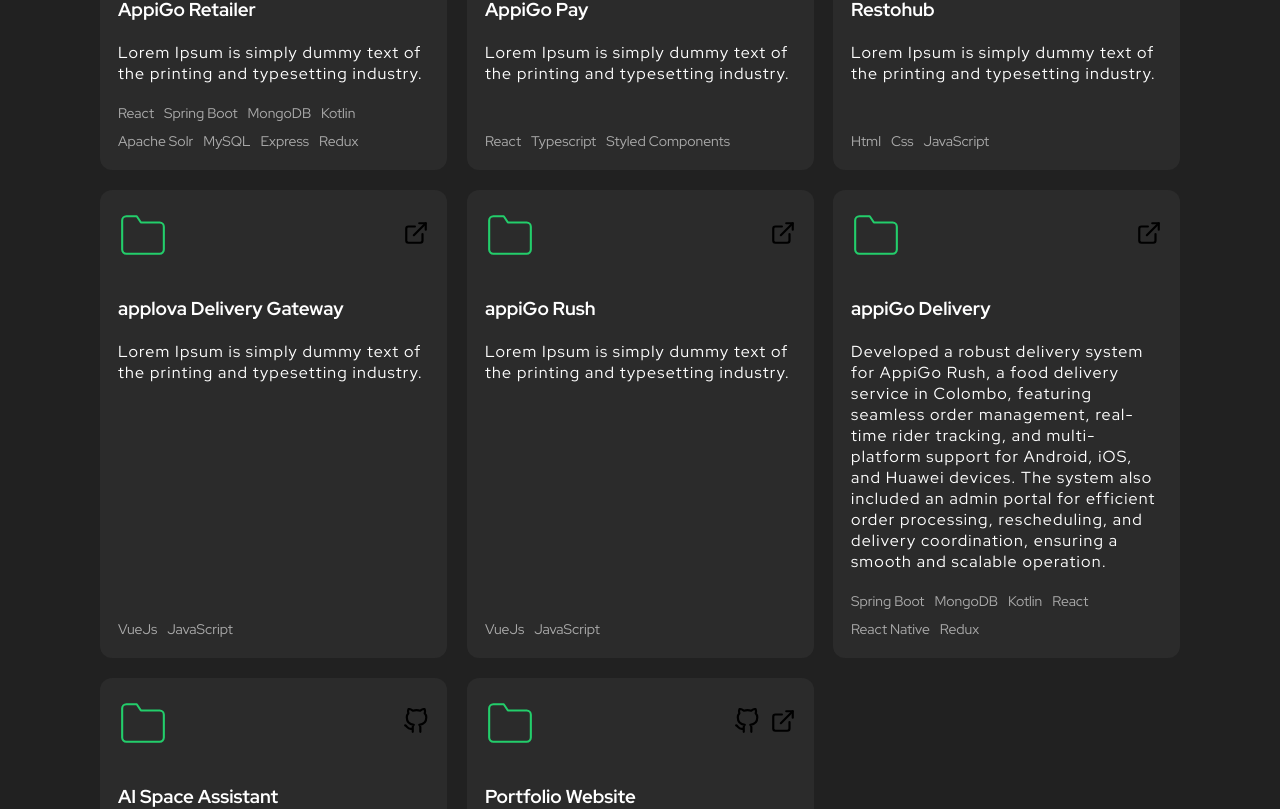
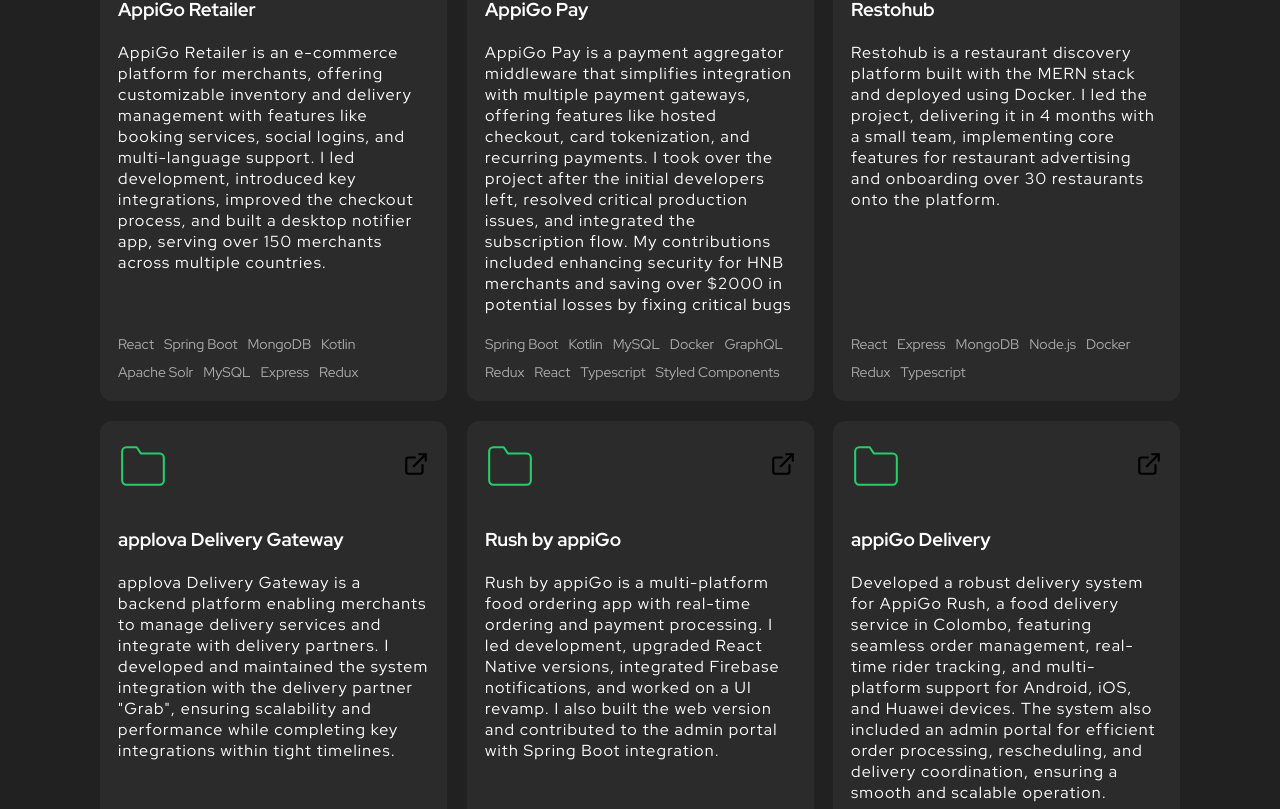
Before and after one commit to adibahsan/adibahsan.github.io, a React (Create React App) app: page / in a window 1280 px wide. Shown: the part 1814-2623 px from the top of the page. Built offline with nearby package versions, Linux system fonts and the light colour scheme.

Commit message:
project description updated

```diff
--- a/src/components/Portfolio/projectData.ts
+++ b/src/components/Portfolio/projectData.ts
@@ -9,38 +9,38 @@
 export const projectsData: ProjectData[] = [
     {
         title: "AppiGo Retailer",
-        description: "Lorem Ipsum is simply dummy text of the printing and typesetting industry.",
-        githubLink: "https://github.com/adibahsan",
+        description: "AppiGo Retailer is an e-commerce platform for merchants, offering customizable inventory and delivery management with features like booking services, social logins, and multi-language support. I led development, introduced key integrations, improved the checkout process, and built a desktop notifier app, serving over 150 merchants across multiple countries.",
+        githubLink: null,
         externalLink: "https://appigo.co/stores/",
         techList: ["React", "Spring Boot", "MongoDB", "Kotlin", "Apache Solr", "MySQL", "Express", "Redux"]
     },
     {
         title: "AppiGo Pay",
-        description: "Lorem Ipsum is simply dummy text of the printing and typesetting industry.",
-        githubLink: "https://github.com/adibahsan",
+        description: "AppiGo Pay is a payment aggregator middleware that simplifies integration with multiple payment gateways, offering features like hosted checkout, card tokenization, and recurring payments. I took over the project after the initial developers left, resolved critical production issues, and integrated the subscription flow. My contributions included enhancing security for HNB merchants and saving over $2000 in potential losses by fixing critical bugs",
+        githubLink: null,
         externalLink: "https://www.paymongo.com/partner/appigo",
-        techList: ["React", "Typescript", "Styled Components"]
+        techList: ["Spring Boot", "Kotlin", "MySQL", "Docker", "GraphQL", "Redux", "React", "Typescript", "Styled Components"]
     },
     {
         title: "Restohub",
-        description: "Lorem Ipsum is simply dummy text of the printing and typesetting industry.",
+        description: "Restohub is a restaurant discovery platform built with the MERN stack and deployed using Docker. I led the project, delivering it in 4 months with a small team, implementing core features for restaurant advertising and onboarding over 30 restaurants onto the platform.",
         githubLink: null,
         externalLink: "https://restohub.lk/",
-        techList: ["Html", "Css", "JavaScript"]
+        techList: ["React", "Express", "MongoDB", "Node.js", "Docker", "Redux", "Typescript"]
     },
     {
         title: "applova Delivery Gateway",
-        description: "Lorem Ipsum is simply dummy text of the printing and typesetting industry.",
+        description: "applova Delivery Gateway is a backend platform enabling merchants to manage delivery services and integrate with delivery partners. I developed and maintained the system integration with the delivery partner \"Grab\", ensuring scalability and performance while completing key integrations within tight timelines.",
         githubLink: null,
         externalLink: "https://applova.io/",
-        techList: ["VueJs", "JavaScript"]
+        techList: ["Spring Boot", "MySQL", "Java", "Docker"]
     },
     {
-        title: "appiGo Rush",
-        description: "Lorem Ipsum is simply dummy text of the printing and typesetting industry.",
+        title: "Rush by appiGo",
+        description: "Rush by appiGo is a multi-platform food ordering app with real-time ordering and payment processing. I led development, upgraded React Native versions, integrated Firebase notifications, and worked on a UI revamp. I also built the web version and contributed to the admin portal with Spring Boot integration.",
         githubLink: null,
         externalLink: "https://menu.appigo.co/",
-        techList: ["VueJs", "JavaScript"]
+        techList: ["React", "React Native", "Typescript", "Spring Boot", "MongoDB", "MySQL", "Keycloak", "Docker", "Solr"]
     },
     {
         title: "appiGo Delivery",
@@ -49,19 +49,20 @@
         externalLink: "https://play.google.com/store/apps/details?id=com.aggregatorapp&hl=en&gl=US",
         techList: ["Spring Boot", "MongoDB", "Kotlin", "React", "React Native", "Redux"]
     },
+
     {
-        title: "AI Space Assistant",
-        description: "Lorem Ipsum is simply dummy text of the printing and typesetting industry.",
-        githubLink: "https://github.com/adibahsan",
+        title: "appiGo Auth",
+        description: "AppiGo Auth is an OAuth2 identity provider for secure authentication and authorization, integratable with Keycloak and Auth0. I led the project, developing it in 3 months, adding CAPTCHA verification, SMS-based OTP, and ensuring scalability and security for various authentication platforms.",
+        githubLink: null,
         externalLink: null,
-        techList: ["VueJs", "JavaScript"]
+        techList: ["Spring Boot", "MongoDB", "Kotlin", "Thymeleaf", "Coroutines"]
     },
     {
         title: "Portfolio Website",
-        description: "Lorem Ipsum is simply dummy text of the printing and typesetting industry.",
+        description: "A personal portfolio website showcasing my skills and projects as a software developer. It includes a clean, responsive design with interactive elements, a project showcase section, and a contact form for potential clients or collaborators.",
         githubLink: "https://github.com/adibahsan",
         externalLink: "https://adibahsan.github.io/",
-        techList: ["Html", "Css", "JavaSript"]
+        techList: ["React", "CSS", "Typescript", "Styled Components", "Github Actions"]
     },
     // Add more projects here...
 ];
```
